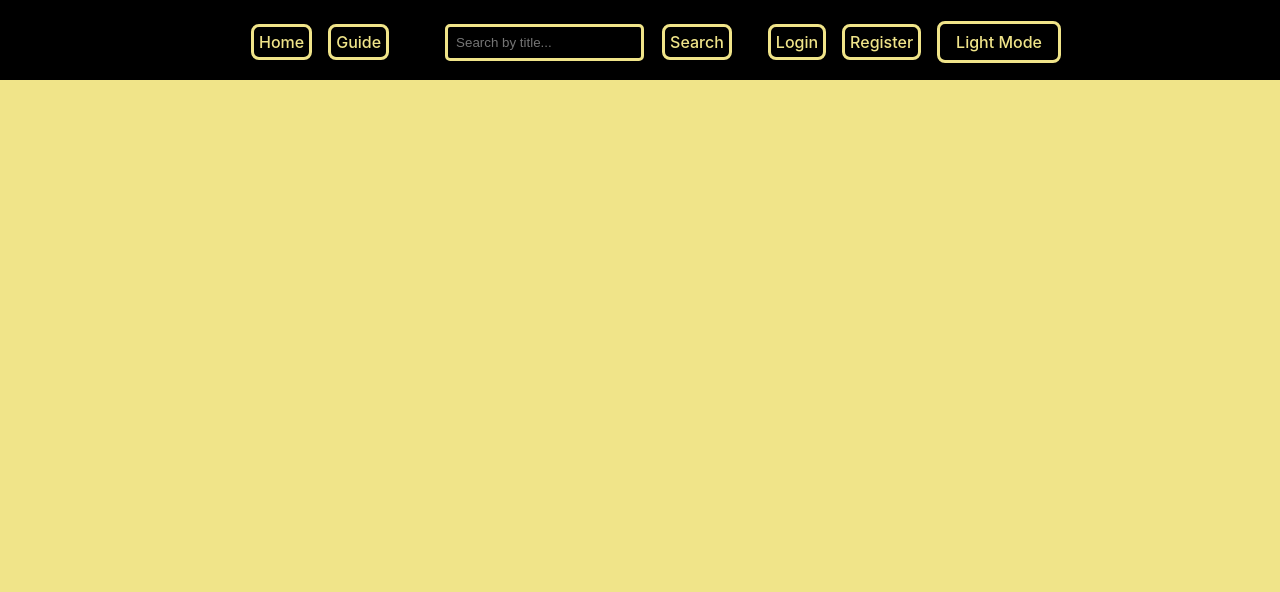
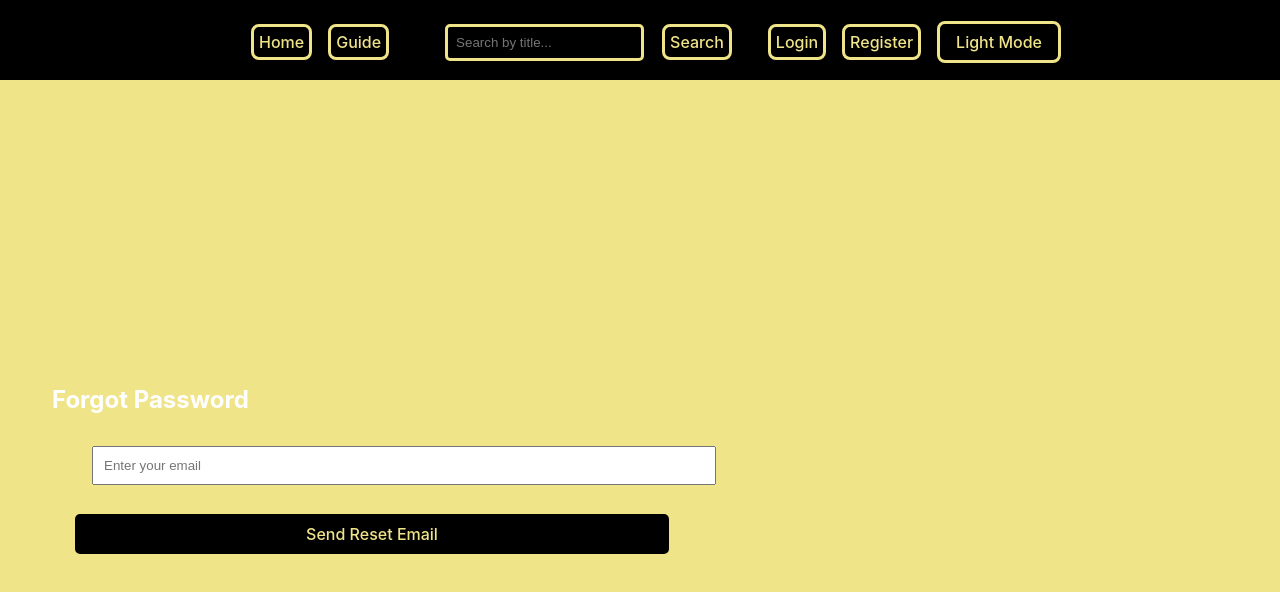
Before and after one commit to HareshP31/Code_Connections, a React (Vite) app in the folder Code_Connections/: page /forgot-password in a window 1280 px wide. Shown: the top 592 px of the page. Built offline with nearby package versions, Linux system fonts and the light colour scheme; no server answers.

Commit message:
add forgot password feature

```diff
--- a/Code_Connections/src/App.jsx
+++ b/Code_Connections/src/App.jsx
@@ -14,6 +14,7 @@ import GuidePage from './pages/GuidePage';
 import Chatbot from './components/Chatbot.jsx';
 import { AuthProvider, useAuth } from './AuthContext.jsx';
 import { initializeAuthPersistence } from './services/authService';
+import ForgotPassword from './pages/ForgotPassword';
 import './styles/App.css';
 
 const AppContent = () => {
@@ -63,6 +64,7 @@ const AppContent = () => {
                         <Route path="/users/:username" element={<UserProfile />} />
                         <Route path="/users" element={<UsersList />} />
                         <Route path="/guide" element={<GuidePage />} />
+                        <Route path="/forgot-password" element={<ForgotPassword />} />
                     </Routes>
                 </div>
                 <Chatbot />
--- a/Code_Connections/src/components/Login.jsx
+++ b/Code_Connections/src/components/Login.jsx
@@ -1,12 +1,13 @@
-import { useState } from 'react';
-import { useNavigate } from 'react-router-dom';
-import { loginUser, loginWithGoogle } from '../services/authService';
-import { useAuth } from '../AuthContext';
+import { useState } from "react";
+import { useNavigate } from "react-router-dom";
+import { loginUser, loginWithGoogle } from "../services/authService";
+import { useAuth } from "../AuthContext";
+import { Link } from "react-router-dom";
 
 function Login() {
-    const [identifier, setIdentifier] = useState('');
-    const [password, setPassword] = useState('');
-    const [error, setError] = useState('');
+  const [identifier, setIdentifier] = useState("");
+  const [password, setPassword] = useState("");
+  const [error, setError] = useState("");
   const [loading, setLoading] = useState(false);
   const navigate = useNavigate();
   const { login } = useAuth();
@@ -14,24 +15,24 @@ function Login() {
   const handleSubmit = async (e) => {
     e.preventDefault();
     setLoading(true);
-        setError('');
+    setError("");
     try {
       const user = await loginUser(identifier, password);
       login(user);
-            navigate('/');
+      navigate("/");
     } catch (err) {
-            if (err.message.includes('auth/user-not-found')) {
-                setError('No account found with that email or username.');
-              } else if (err.message.includes('auth/wrong-password')) {
-                setError('Incorrect password. Please try again.');
-              } else if (err.message.includes('auth/invalid-email')) {
-                setError('Invalid email format.');
-              }
-                else if (err.message.includes('auth/too-many-requests')) {
-                    setError('Too many failed attempts. Please wait a few minutes or reset your password.');
-                }
-                else {
-                setError('An error occurred. Please try again.');
+      if (err.message.includes("auth/user-not-found")) {
+        setError("No account found with that email or username.");
+      } else if (err.message.includes("auth/wrong-password")) {
+        setError("Incorrect password. Please try again.");
+      } else if (err.message.includes("auth/invalid-email")) {
+        setError("Invalid email format.");
+      } else if (err.message.includes("auth/too-many-requests")) {
+        setError(
+          "Too many failed attempts. Please wait a few minutes or reset your password."
+        );
+      } else {
+        setError("An error occurred. Please try again.");
       }
     } finally {
       setLoading(false);
@@ -40,11 +41,11 @@ function Login() {
 
   const handleGoogleLogin = async () => {
     setLoading(true);
-        setError('');
+    setError("");
     try {
       const user = await loginWithGoogle();
       login(user);
-            navigate('/');
+      navigate("/");
       window.location.reload();
     } catch (err) {
       setError(err.message);
@@ -73,24 +74,36 @@ function Login() {
         <br />
         <br />
         <button type="submit" disabled={loading}>
-                    {loading ? 'Loading...' : 'Log In'}
+          {loading ? "Loading..." : "Log In"}
         </button>
       </form>
-            <button onClick={handleGoogleLogin} className="google-login-button" style={{ marginTop: '10px', display: 'flex', alignItems: 'center', gap: '10px' }}>
+      <button
+        onClick={handleGoogleLogin}
+        className="google-login-button"
+        style={{
+          marginTop: "10px",
+          display: "flex",
+          alignItems: "center",
+          gap: "10px",
+        }}
+      >
         <img
           src="https://img.icons8.com/?size=100&id=17949&format=png&color=000000"
           alt="Google Icon"
-                    style={{ width: '20px', height: '20px' }}
+          style={{ width: "20px", height: "20px" }}
         />
-                {loading ? 'Loading...' : 'Log in with Google'}
+        {loading ? "Loading..." : "Log in with Google"}
       </button>
 
       {loading && <div className="loading-spinner"></div>}
 
-            {error &&
-                <p style={{ color: 'red' }}>
-                    {error}
-                </p>}
+      {error && <p style={{ color: "red" }}>{error}</p>}
+
+      <p style={{ marginTop: "10px" }}>
+        <Link to="/forgot-password" style={{ color: "yellow" }}>
+          Forgot your password?
+        </Link>
+      </p>
     </div>
   );
 }
--- /dev/null
+++ b/Code_Connections/src/pages/ForgotPassword.jsx
@@ -0,0 +1,40 @@
+import React, { useState } from "react";
+import { sendPasswordResetEmail } from "firebase/auth";
+import { auth } from "../firebase";
+
+const ForgotPassword = () => {
+  const [email, setEmail] = useState("");
+  const [message, setMessage] = useState("");
+
+  const handleReset = async (e) => {
+    e.preventDefault();
+    try {
+      await sendPasswordResetEmail(auth, email);
+      setMessage("Password reset email sent! Check your inbox.");
+    } catch (error) {
+      setMessage(`${error.message}`);
+    }
+  };
+
+  return (
+    <div style={{ padding: "20px", color: "white" }}>
+      <h2>Forgot Password</h2>
+      <form onSubmit={handleReset}>
+        <input
+          type="email"
+          placeholder="Enter your email"
+          value={email}
+          required
+          onChange={(e) => setEmail(e.target.value)}
+          style={{ padding: "10px", marginBottom: "10px", width: "100%" }}
+        />
+        <button type="submit" style={{ padding: "10px 15px" }}>
+          Send Reset Email
+        </button>
+      </form>
+      {message && <p style={{ marginTop: "10px" }}>{message}</p>}
+    </div>
+  );
+};
+
+export default ForgotPassword;
```
Lines whose indentation alone changed are shown as unchanged.
